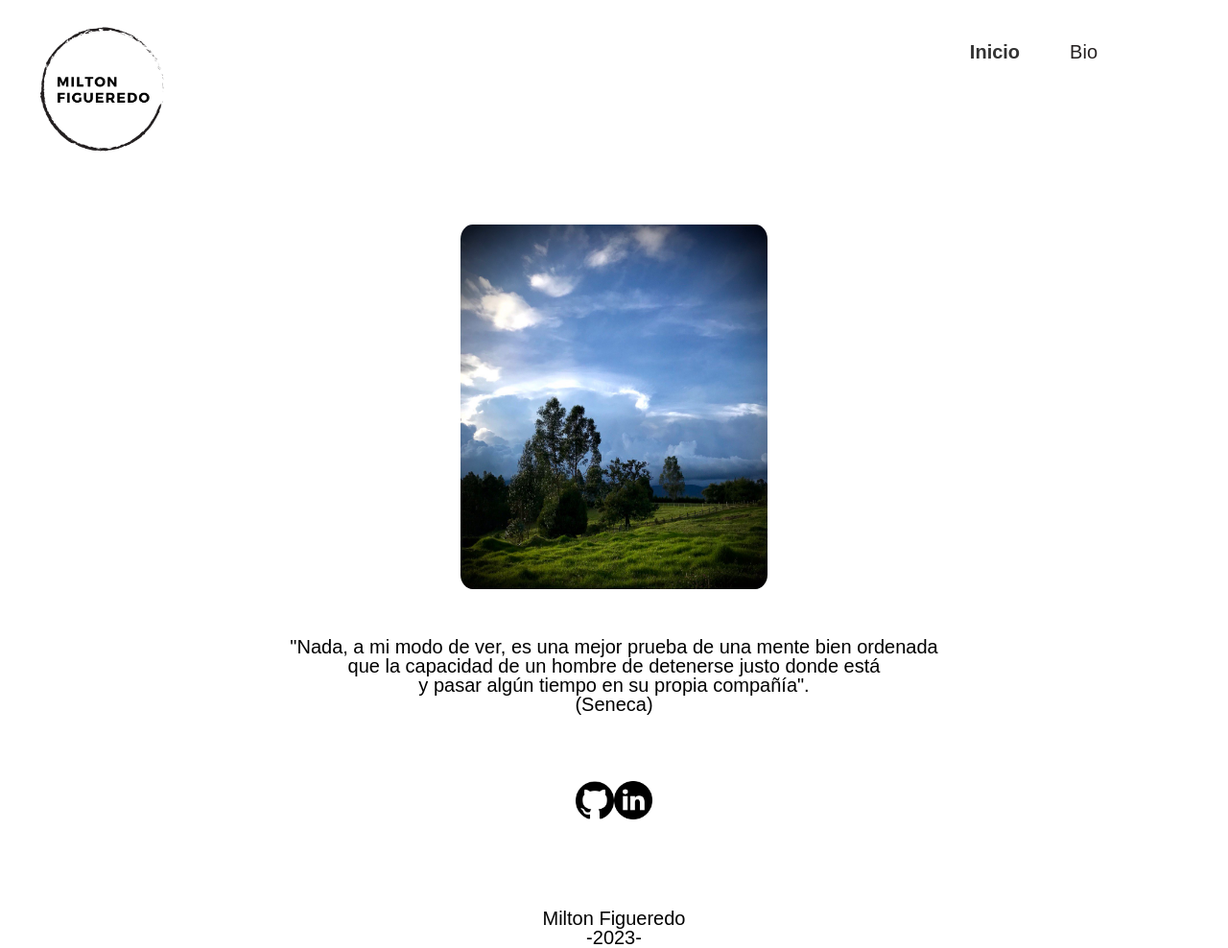
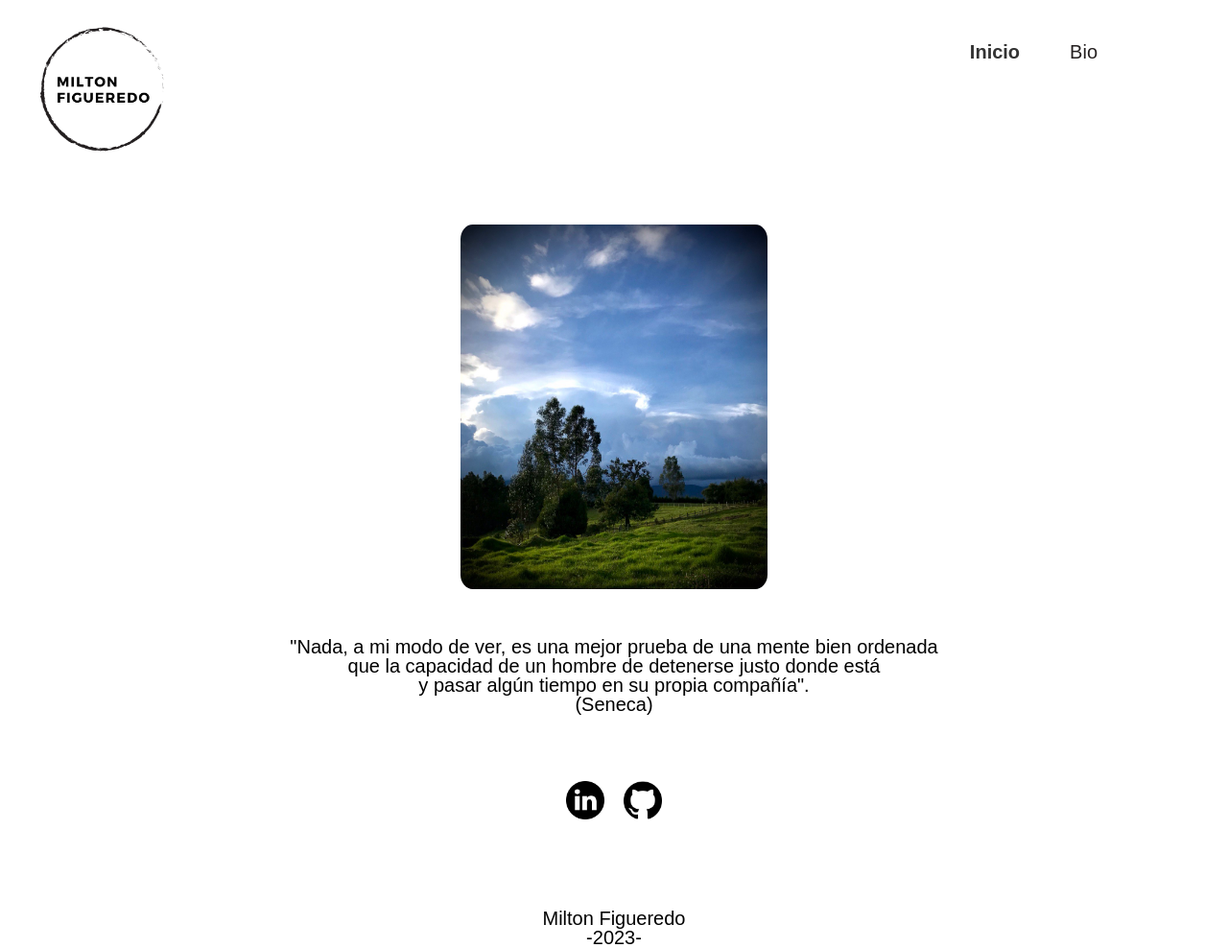
Before and after one commit to Miles-Arts/miltonfigueredo, a plain HTML site: page public/index.html in a window 1280 px wide. Shown: the whole page at 96% size. Drawn offline with Linux system fonts and the light colour scheme.

Commit message:
Logos redes link y clicks

```diff
--- a/public/css/style.css
+++ b/public/css/style.css
@@ -128,8 +128,8 @@ body {
 .logo__redes {
     height:  40px;
     width: 40px;
-    margin-right: auto;
-    margin-left: auto;
+    margin-right: 10px;
+    margin-left: 10px;
     margin-top: 50px;
     margin-bottom: 50px;
 
--- a/public/index.html
+++ b/public/index.html
@@ -71,12 +71,24 @@
 
         </main>
        <section class="logo__redes_sociales">
+
+        <div>
+           <a href="https://www.linkedin.com/in/milton-figueredo-miles-arts/" >
+            <img
+            class="logo__redes"
+            src="./img/linkedin Milton Figueredo .png"
+            alt="Linkedin Milton Figueredo">
+           </a>
+        </div>
         <div >
-            <img class="logo__redes" src="./img/github Milton Figueredo .png" alt="Github Milton Figueredo">
+            <a href="https://github.com/Miles-Arts">
+            <img
+            class="logo__redes"
+            src="./img/github Milton Figueredo .png"
+            alt="Github Milton Figueredo">
+            </a>
         </div>
-        <div>
-            <img class="logo__redes" src="./img/linkedin Milton Figueredo .png" alt="Linkedin Milton Figueredo">
-        </div>
+
        </section>
 
         <footer class="pie__de__pagina">
```
Also changed, not shown: public/biografia.html (+16 -4 lines).
